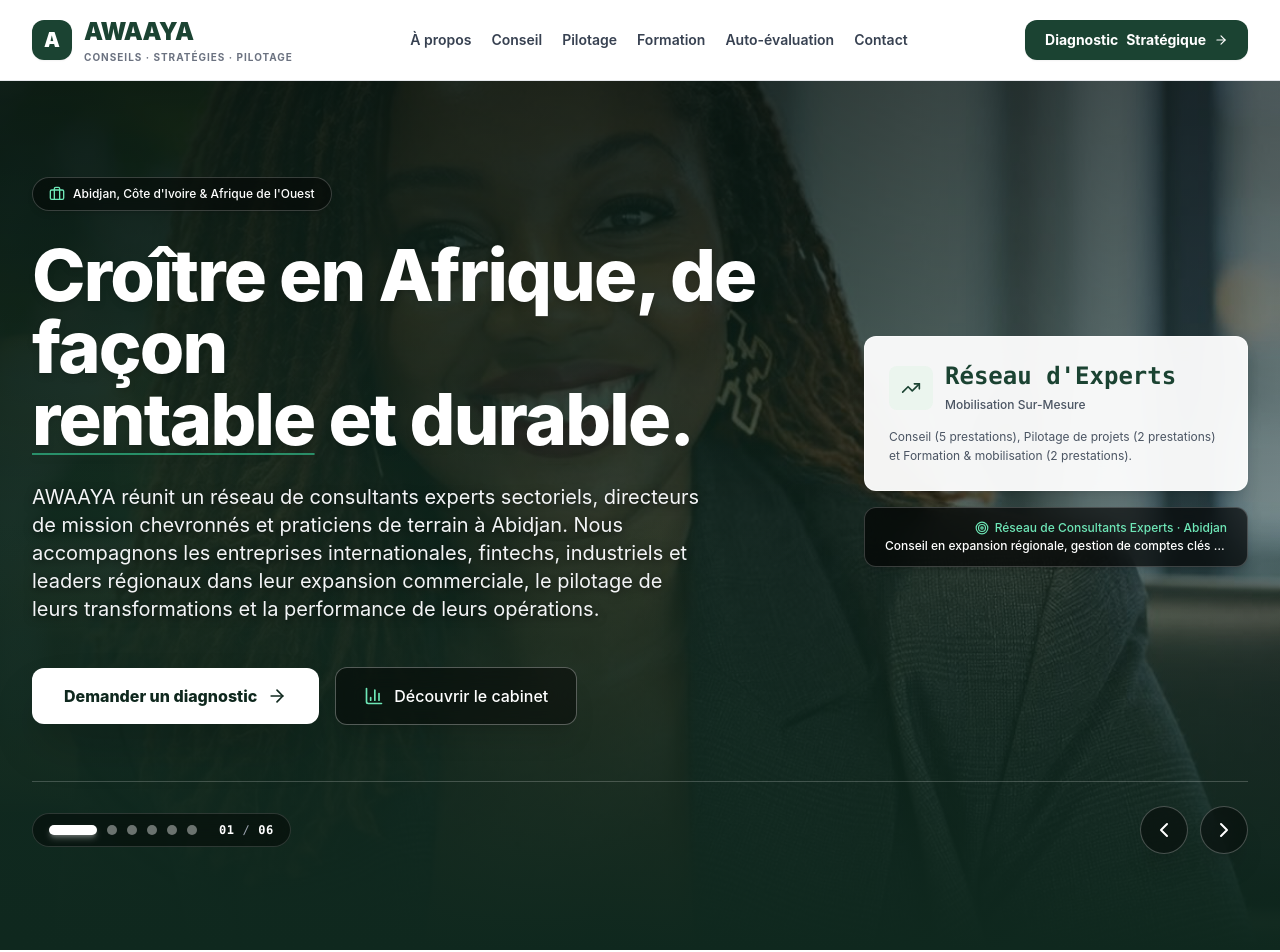
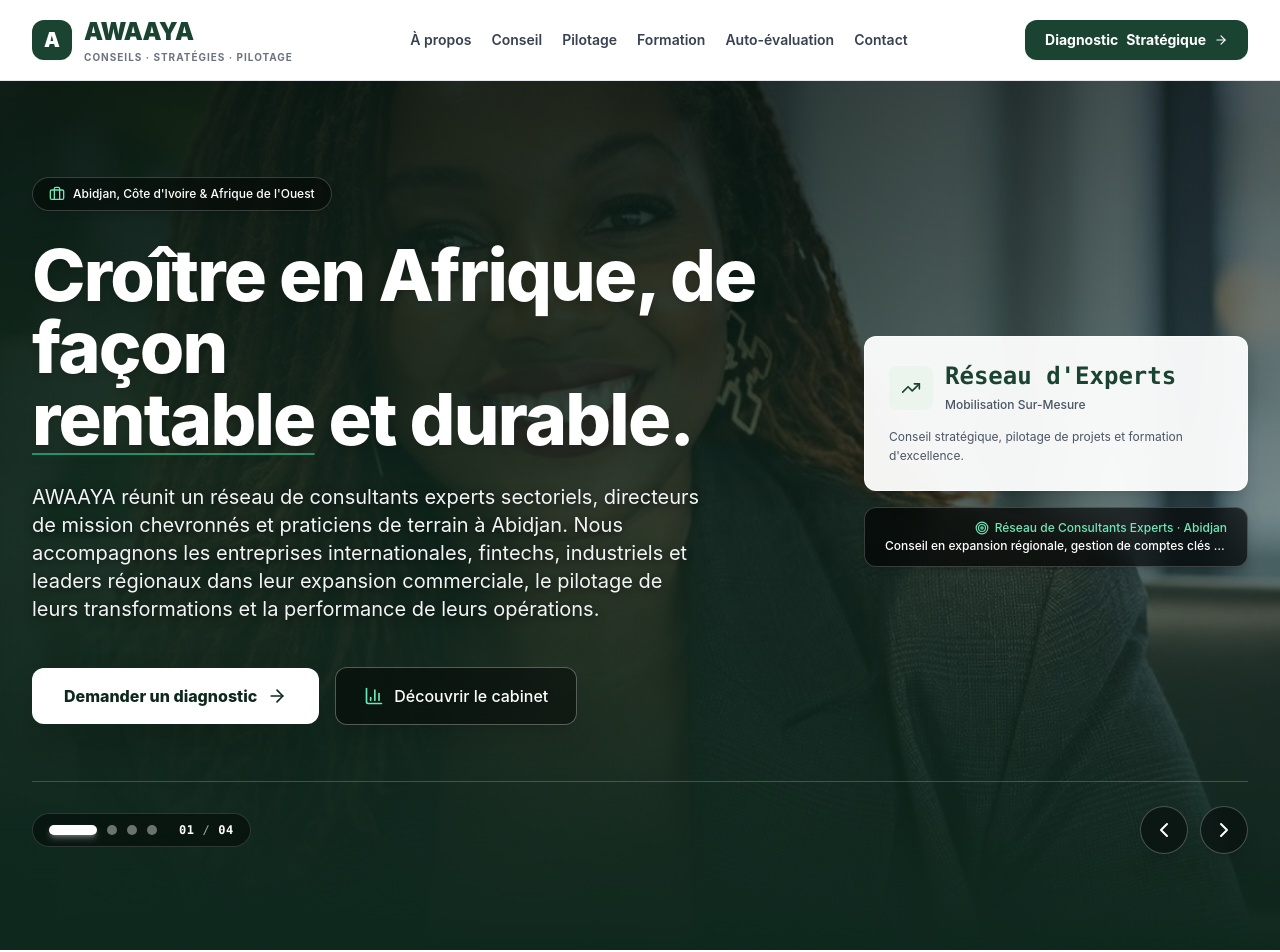
Before and after one commit to cornerstoneros-glitch/awaaya, a Next.js app: page / in a window 1280 px wide. Shown: the top 952 px of the page. Built offline with nearby package versions, Linux system fonts and the light colour scheme.

Commit message:
fix(home): remove S1 Country Manager slide and S4 Circular Economy slide from HeroSlider

```diff
--- a/src/components/home/HeroSlider.tsx
+++ b/src/components/home/HeroSlider.tsx
@@ -50,7 +50,7 @@ export const HERO_SLIDES: HeroSlide[] = [
     description: "AWAAYA réunit un réseau de consultants experts sectoriels, directeurs de mission chevronnés et praticiens de terrain à Abidjan. Nous accompagnons les entreprises internationales, fintechs, industriels et leaders régionaux dans leur expansion commerciale, le pilotage de leurs transformations et la performance de leurs opérations.",
     metricValue: "Réseau d'Experts",
     metricLabel: "Mobilisation Sur-Mesure",
-    metricDescription: "Conseil (5 prestations), Pilotage de projets (2 prestations) et Formation & mobilisation (2 prestations).",
+    metricDescription: "Conseil stratégique, pilotage de projets et formation d'excellence.",
     primaryCtaLabel: "Demander un diagnostic",
     primaryCtaLink: "/diagnostic",
     secondaryCtaLabel: "Découvrir le cabinet",
@@ -58,24 +58,6 @@ export const HERO_SLIDES: HeroSlide[] = [
   },
   {
     id: 2,
-    imageUrl: "https://images.unsplash.com/photo-1531497865144-0464ef8fb9a9?q=85&w=2000&auto=format&fit=crop",
-    tagline: "S1 : « Africa Market Entry & Go-to-Market »",
-    location: "Expansion Régionale · Afrique de l'Ouest & Centrale",
-    badgeLabel: "S1 · Expansion & Entrée de Marché",
-    headlinePrefix: "Vendre en Afrique de l'Ouest & Centrale en mode",
-    headlineHighlight: "Country Manager",
-    headlineSuffix: "externalisé.",
-    description: "Pour éditeurs de logiciels, fintechs, cybersécurité et fabricants internationaux. Notre réseau de consultants experts assure le rôle de directeur pays à temps partagé pour qualifier les distributeurs, installer votre bureau et closer vos premiers grands comptes.",
-    metricValue: "12 Mois",
-    metricLabel: "Plan d'Atterrissage Clé en Main",
-    metricDescription: "De l'étude de marché à la signature des premiers contrats grands comptes sans structure locale lourde.",
-    primaryCtaLabel: "Découvrir l'offre S1",
-    primaryCtaLink: "/prestations/strategie-croissance-expansion-afrique",
-    secondaryCtaLabel: "Cadrer votre expansion",
-    secondaryCtaLink: "/diagnostic"
-  },
-  {
-    id: 3,
     imageUrl: "https://images.unsplash.com/photo-1573497019940-1c28c88b4f3e?q=85&w=2000&auto=format&fit=crop",
     tagline: "S2 : « Key Account Management as a Service »",
     location: "Relations Corporate · Banques, Télécoms & Grands Comptes",
@@ -93,7 +75,7 @@ export const HERO_SLIDES: HeroSlide[] = [
     secondaryCtaLink: "/diagnostic"
   },
   {
-    id: 4,
+    id: 3,
     imageUrl: "https://images.unsplash.com/photo-1573497491208-6b1acb260507?q=85&w=2000&auto=format&fit=crop",
     tagline: "S3 : « Sustainable Market Entry »",
     location: "Conformité Internationale & Licence Sociale d'Opérer",
@@ -111,25 +93,7 @@ export const HERO_SLIDES: HeroSlide[] = [
     secondaryCtaLink: "/auto-evaluation?type=rse"
   },
   {
-    id: 5,
-    imageUrl: "https://images.unsplash.com/photo-1573496799652-408c2ac9fe98?q=85&w=2000&auto=format&fit=crop",
-    tagline: "S4 : « Circular Economy Programs »",
-    location: "Industrie, Cimenteries, Agroalimentaire & Matériaux",
-    badgeLabel: "S4 · Offre Phare de Durabilité",
-    headlinePrefix: "Réduire vos coûts matières et valoriser vos flux par la",
-    headlineHighlight: "Symbiose Industrielle",
-    headlineSuffix: "en Afrique.",
-    description: "Pour cimenteries, imprimeries, agro-industries et distribution. Notre réseau de consultants experts conçoit des projets de valorisation de déchets, de réemploi et de symbiose industrielle pilotés sur 6 à 18 mois avec des indicateurs mesurables.",
-    metricValue: "-25%",
-    metricLabel: "Coûts Matières & Déchets",
-    metricDescription: "Économies directes générées par le réemploi, le recyclage en boucle fermée et la valorisation de sous-produits.",
-    primaryCtaLabel: "Découvrir l'offre S4",
-    primaryCtaLink: "/prestations/programmes-rse-economie-circulaire",
-    secondaryCtaLabel: "Lancer un diagnostic matières",
-    secondaryCtaLink: "/diagnostic"
-  },
-  {
-    id: 6,
+    id: 4,
     imageUrl: "https://images.unsplash.com/photo-1531482615713-2afd69097998?q=85&w=2000&auto=format&fit=crop",
     tagline: "Pilotage PMO & Masterclasses KAM Certifiantes",
     location: "Directions Générales & Équipes Commerciales, Abidjan",
```
